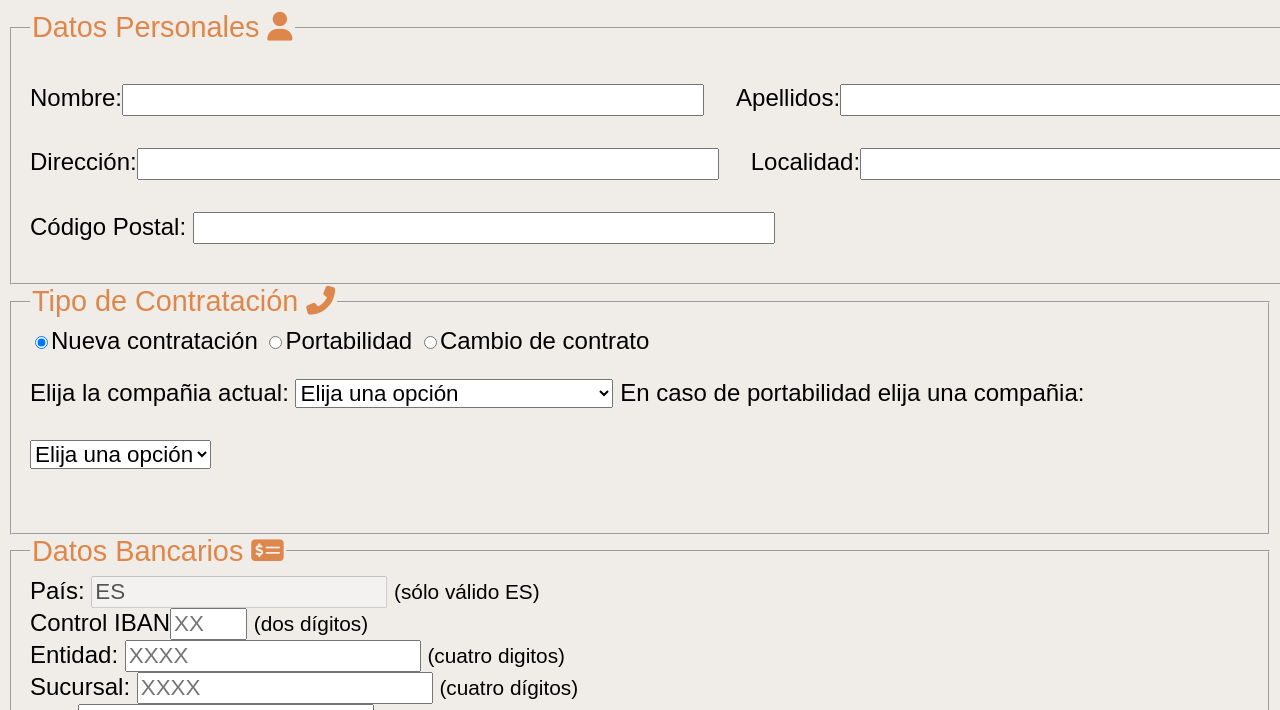
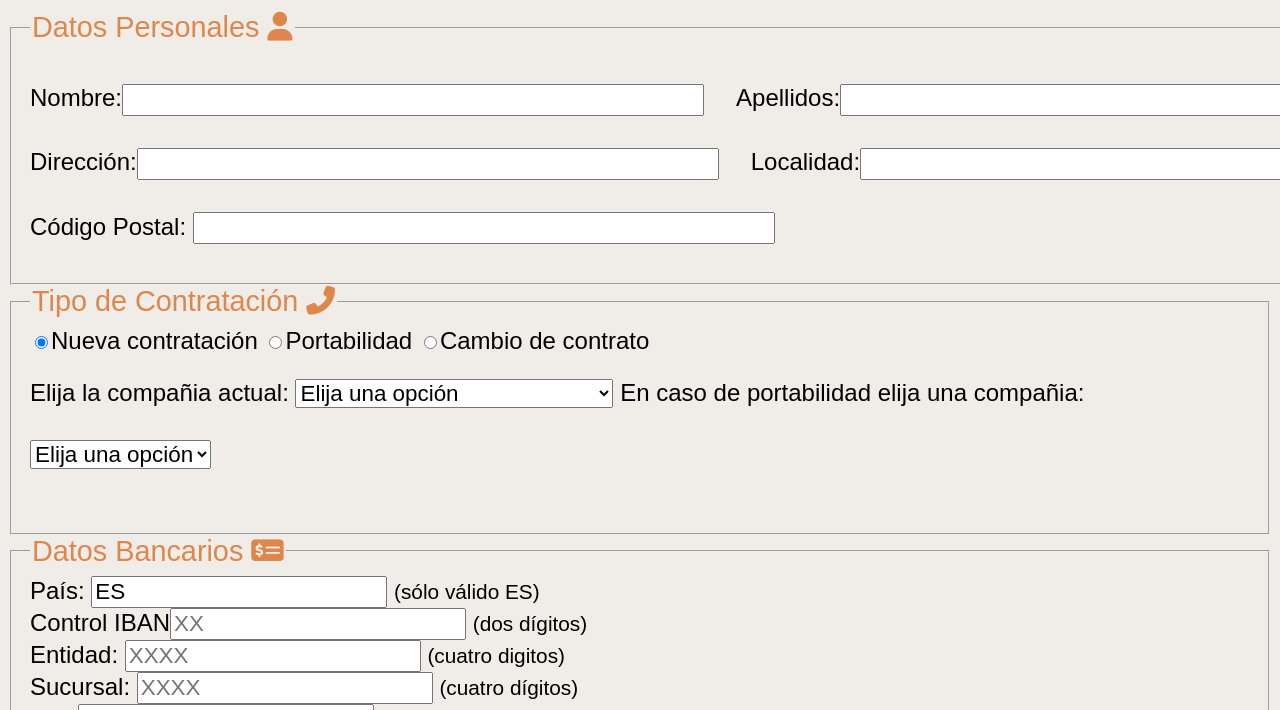
Before and after one commit to yosiris-m/ejercicio-laboratorio-1, a plain HTML site: page index.html in a window 1280 px wide. Shown: the part 90-800 px from the top of the page. Drawn offline with Linux system fonts and the light colour scheme.

Commit message:
validate iban inputs

```diff
--- a/index.html
+++ b/index.html
@@ -70,26 +70,26 @@
                         <legend class="legend">Datos Bancarios <i class="fas fa-money-check-alt"></i></legend>
 
                         <label for="es">País:
-                            <input type="text"  value="ES" id="es" placeholder="ES" maxlength="2" pattern="[ES]{1,2}" disabled>
+                            <input type="text" name="country" id="country" value="ES" readonly>
                             <span class="digit"> (sólo válido ES)</span>
                          </label>
 
-                        <label for="bankName" >Control IBAN<input type="number" name="bankName" id="bankName" placeholder="XX" min="0" max="99">
+                        <label for="bankName" >Control IBAN<input type="text" name="bankName" id="bankName" placeholder="XX" maxlength="2" onkeyup="removeNoNumbers(event)">
                             <span class="digit">(dos dígitos)</span></label>
                         <label for="direction">Entidad:
-                          <input type="number" name="direction" id="direction" placeholder="XXXX">
+                          <input type="text" name="direction" id="direction" placeholder="XXXX" maxlength="4" onkeyup="removeNoNumbers(event)">
                            <span class="digit">(cuatro digitos) </span>
                             </label>
                         <label for="codeBank">Sucursal:
-                         <input type="number" name="codeBank" id="codeBank" placeholder="XXXX">
+                         <input type="text" name="codeBank" id="codeBank" placeholder="XXXX" maxlength="4" onkeyup="removeNoNumbers(event)">
                          <span class="digit"> (cuatro dígitos)</span>
                         </label>
                         <label for="dc">DC:
-                        <input type="number" name="dc" id="dc" placeholder="XX"maxlength="2">
+                        <input type="text" name="dc" id="dc" placeholder="XX" maxlength="2" onkeyup="removeNoNumbers(event)">
                         <span class="digit">(dos dígitos)</span>
                        </label>
                         <label for="numberBank">Cuenta:
-                         <input type="number" name="numberBank" id="numberBank" placeholder="XXXXXXXXXX">
+                         <input type="text" name="numberBank" id="numberBank" placeholder="XXXXXXXXXX" maxlength="10" onkeyup="removeNoNumbers(event)">
                         <span class="digit">(diez dígitos)</span>
                         </label>
 
--- a/js/main.js
+++ b/js/main.js
@@ -85,8 +85,13 @@ function reviewStars() {
   alert(`Has valorado con ${review} puntos`);
 }
 
+function removeNoNumbers(ev) {
+  const input = ev.target;
+  input.value = input.value.replace(/[^0-9]/g, "");
+}
+
 function showBank() {
-  const es = document.getElementById("es");
+  const country = document.getElementById("country");
   const bankName = document.getElementById("bankName");
   const direction = document.getElementById("direction");
   const codeBank = document.getElementById("codeBank");
@@ -94,7 +99,7 @@ function showBank() {
   const numberBank = document.getElementById("numberBank");
 
   alert(
-    `Le informamos que su cuenta bancaria es: ${es.value}${bankName.value}-
+    `Le informamos que su cuenta bancaria es: ${country.value}${bankName.value}-
      ${direction.value}-${codeBank.value}-${dc.value}-${numberBank.value}`
   );
 }
```
